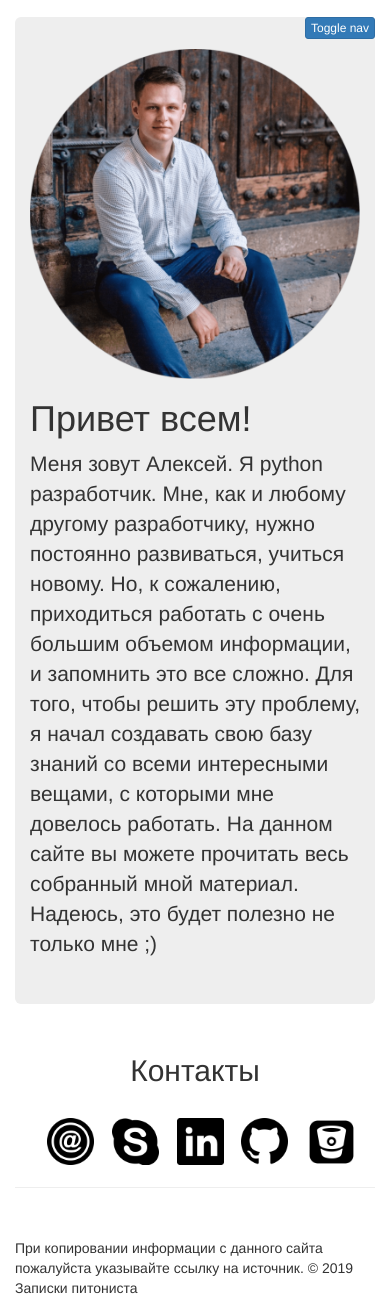
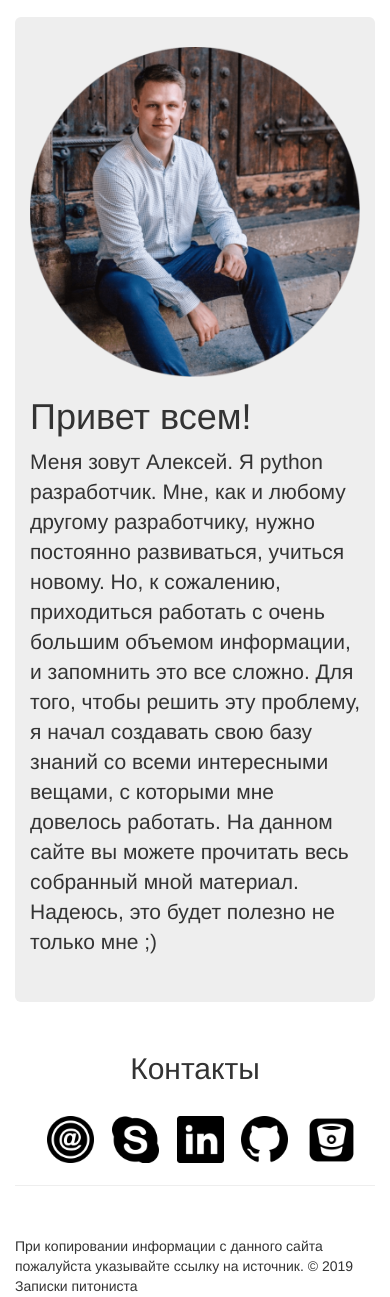
Before and after one commit to aleksey925/markdown-docs-compiler, a Python web app: template templates/index.html in a window 390 px wide. Shown: the part 54-1351 px from the top of the page. Run offline with Jinja, Linux system fonts and the light colour scheme; the template is opened without the code that fills it, so the values that code supplies are empty; some libraries are stand-ins or nearby versions.

Commit message:
Рефакторинг шаблона index

```diff
--- a/generator.py
+++ b/generator.py
@@ -34,7 +34,7 @@ def pull_repo(repo_url, source_dir: str, pull_error: bool = False):
             git_repo.remotes.origin.pull(progress=GitProgress())
             print()
         except Exception:
-            print('Возникла ошибка при попытке выполнить git pull')
+            print('\n', 'Возникла ошибка при попытке выполнить git pull')
             clear_dir(source_dir)
             pull_repo(repo_url, source_dir, True)
 
--- a/templates/index.html
+++ b/templates/index.html
@@ -12,10 +12,7 @@
 {% block container %}
     <div class="row row-content">
 
-        <div class="col-xs-12 col-sm-12">
-            <p class="pull-right visible-xs">
-                <button type="button" class="btn btn-primary btn-xs" data-toggle="offcanvas">Toggle nav</button>
-            </p>
+        <div class="col-sm-12">
             <div class="jumbotron">
                 <div class="row">
                     <div class="col-sm-4">
@@ -58,7 +55,7 @@
                 </div>
             </div>
 
-        </div><!--/.col-xs-12.col-sm-9-->
+        </div>
 
-    </div><!--/row-->
+    </div>
 {% endblock %}
```
